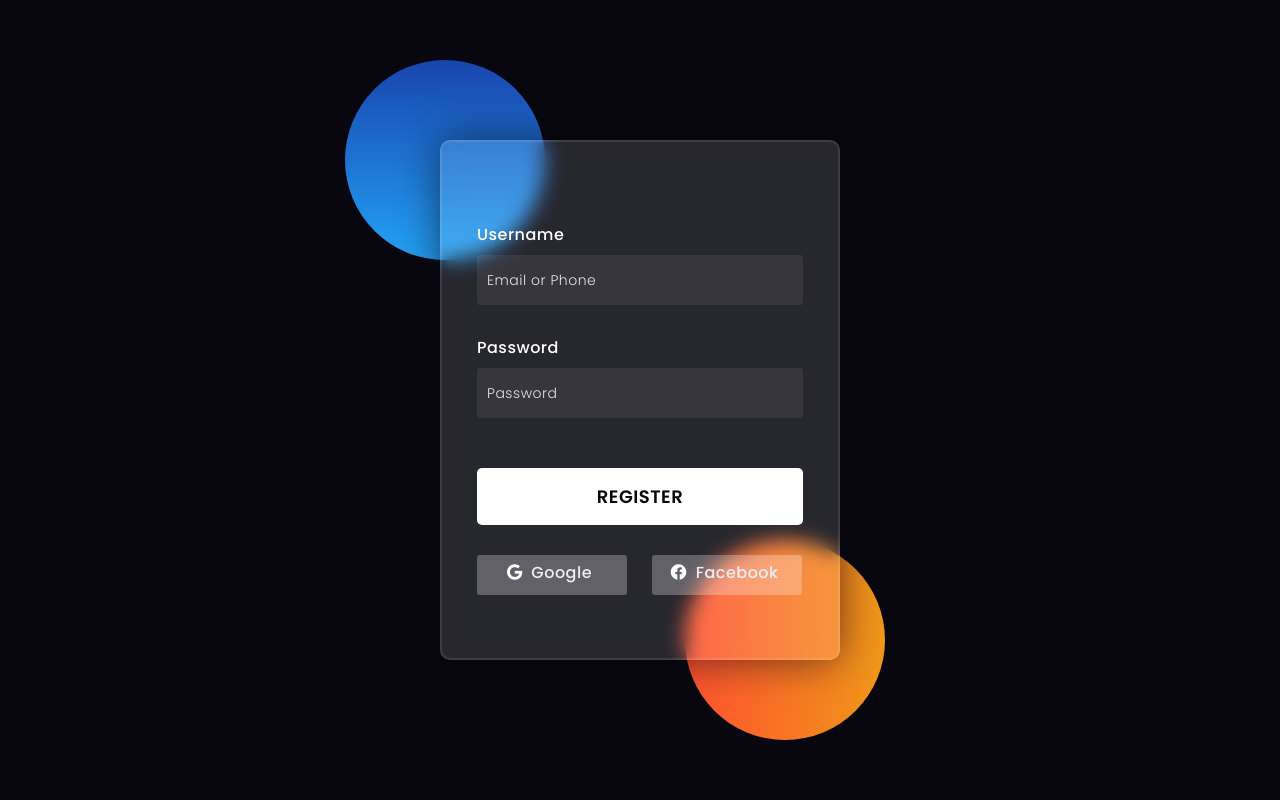
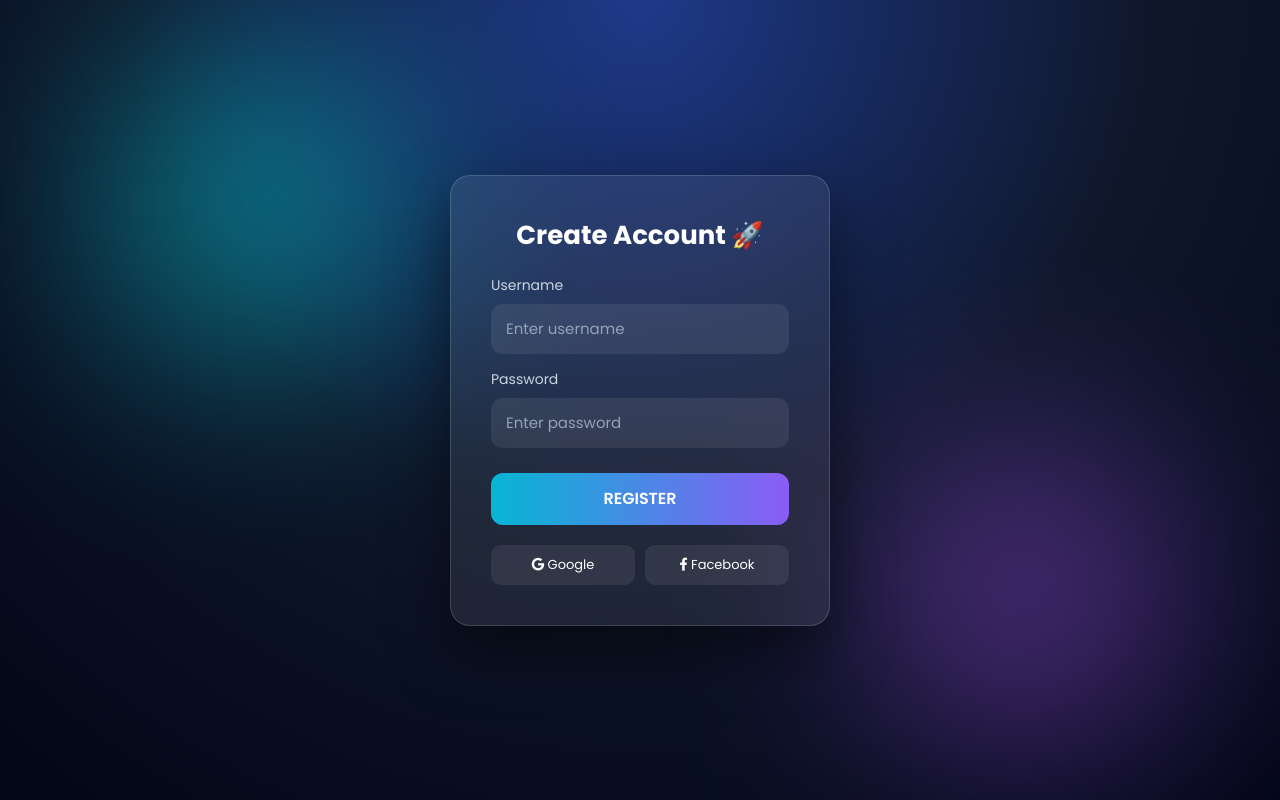
Before and after one commit to keerthanamary81-png/firstproject, a Django app: page /register in a window 1280 px wide. Run offline with Django 4.2, Linux system fonts and the light colour scheme.

Commit message:
Updated register page design

```diff
--- a/firstapp/templates/register.html
+++ b/firstapp/templates/register.html
@@ -1,157 +1,186 @@
 <!DOCTYPE html>
 <html lang="en">
 <head>
-  <!-- Design by foolishdeveloper.com -->
-    <title>Glassmorphism login Form Tutorial in html css</title>
+<meta charset="UTF-8">
+<meta name="viewport" content="width=device-width, initial-scale=1.0">
+<title>Secure Login</title>
 
-    <link rel="preconnect" href="https://fonts.gstatic.com">
 <link rel="stylesheet" href="https://cdnjs.cloudflare.com/ajax/libs/font-awesome/5.15.4/css/all.min.css">
-    <link href="https://fonts.googleapis.com/css2?family=Poppins:wght@300;500;600&display=swap" rel="stylesheet">
-    <!--Stylesheet-->
-    <style media="screen">
-      *,
-*:before,
-*:after{
-    padding: 0;
-    margin: 0;
-    box-sizing: border-box;
-}
-body{
-    background-color: #080710;
-}
-.background{
-    width: 430px;
-    height: 520px;
-    position: absolute;
-    transform: translate(-50%,-50%);
-    left: 50%;
-    top: 50%;
-}
-.background .shape{
-    height: 200px;
-    width: 200px;
-    position: absolute;
-    border-radius: 50%;
-}
-.shape:first-child{
-    background: linear-gradient(
-        #1845ad,
-        #23a2f6
-    );
-    left: -80px;
-    top: -80px;
-}
-.shape:last-child{
-    background: linear-gradient(
-        to right,
-        #ff512f,
-        #f09819
-    );
-    right: -30px;
-    bottom: -80px;
-}
-form{
-    height: 520px;
-    width: 400px;
-    background-color: rgba(255,255,255,0.13);
-    position: absolute;
-    transform: translate(-50%,-50%);
-    top: 50%;
-    left: 50%;
-    border-radius: 10px;
-    backdrop-filter: blur(10px);
-    border: 2px solid rgba(255,255,255,0.1);
-    box-shadow: 0 0 40px rgba(8,7,16,0.6);
-    padding: 50px 35px;
-}
-form *{
-    font-family: 'Poppins',sans-serif;
-    color: #ffffff;
-    letter-spacing: 0.5px;
-    outline: none;
-    border: none;
-}
-form h3{
-    font-size: 32px;
-    font-weight: 500;
-    line-height: 42px;
-    text-align: center;
+<link href="https://fonts.googleapis.com/css2?family=Poppins:wght@300;400;600;700&display=swap" rel="stylesheet">
+
+<style>
+*{
+    margin:0;
+    padding:0;
+    box-sizing:border-box;
+    font-family:'Poppins',sans-serif;
 }
 
-label{
-    display: block;
-    margin-top: 30px;
-    font-size: 16px;
-    font-weight: 500;
-}
-input{
-    display: block;
-    height: 50px;
-    width: 100%;
-    background-color: rgba(255,255,255,0.07);
-    border-radius: 3px;
-    padding: 0 10px;
-    margin-top: 8px;
-    font-size: 14px;
-    font-weight: 300;
-}
-::placeholder{
-    color: #e5e5e5;
-}
-button{
-    margin-top: 50px;
-    width: 100%;
-    background-color: #ffffff;
-    color: #080710;
-    padding: 15px 0;
-    font-size: 18px;
-    font-weight: 600;
-    border-radius: 5px;
-    cursor: pointer;
-}
-.social{
-  margin-top: 30px;
-  display: flex;
-}
-.social div{
-  background: red;
-  width: 150px;
-  border-radius: 3px;
-  padding: 5px 10px 10px 5px;
-  background-color: rgba(255,255,255,0.27);
-  color: #eaf0fb;
-  text-align: center;
-}
-.social div:hover{
-  background-color: rgba(255,255,255,0.47);
-}
-.social .fb{
-  margin-left: 25px;
-}
-.social i{
-  margin-right: 4px;
+body{
+    min-height:100vh;
+    display:flex;
+    justify-content:center;
+    align-items:center;
+    background: radial-gradient(circle at top,#1e3a8a,#0f172a,#020617);
+    overflow-y:auto;
+    padding:20px;
 }
 
+/* glowing shapes */
+.shape{
+    position:absolute;
+    width:250px;
+    height:250px;
+    border-radius:50%;
+    filter:blur(120px);
+    opacity:0.7;
+    z-index:0;
+}
+
+.shape.one{
+    background:#00f5ff;
+    top:10%;
+    left:10%;
+}
+
+.shape.two{
+    background:#a855f7;
+    bottom:10%;
+    right:10%;
+}
+
+/* form box */
+form{
+    width:380px;
+    max-width:95%;
+    background:rgba(255,255,255,0.08);
+    backdrop-filter:blur(20px);
+    border:1px solid rgba(255,255,255,0.15);
+    border-radius:20px;
+    padding:40px;
+    box-shadow:0 25px 60px rgba(0,0,0,0.5);
+    z-index:10;
+    position:relative;
+}
+
+/* title */
+form h2{
+    text-align:center;
+    color:#fff;
+    margin-bottom:20px;
+    font-size:26px;
+}
+
+/* labels */
+label{
+    display:block;
+    color:#cbd5e1;
+    margin-top:15px;
+    font-size:14px;
+}
+
+/* inputs */
+input{
+    width:100%;
+    height:50px;
+    margin-top:8px;
+    border:none;
+    border-radius:12px;
+    padding:0 15px;
+    font-size:15px;
+    background:rgba(255,255,255,0.08);
+    color:white;
+}
+
+input::placeholder{
+    color:#94a3b8;
+}
+
+input:focus{
+    outline:none;
+    border:1px solid #00f5ff;
+}
+
+/* button */
+button{
+    width:100%;
+    margin-top:25px;
+    height:52px;
+    border:none;
+    border-radius:12px;
+    background:linear-gradient(90deg,#06b6d4,#8b5cf6);
+    color:white;
+    font-size:16px;
+    font-weight:600;
+    cursor:pointer;
+    transition:0.3s;
+}
+
+button:hover{
+    transform:translateY(-2px);
+    box-shadow:0 10px 25px rgba(139,92,246,0.4);
+}
+
+/* social */
+.social{
+    display:flex;
+    gap:10px;
+    margin-top:20px;
+}
+
+.social div{
+    flex:1;
+    text-align:center;
+    padding:10px;
+    border-radius:10px;
+    background:rgba(255,255,255,0.08);
+    color:white;
+    cursor:pointer;
+    transition:0.3s;
+    font-size:13px;
+}
+
+.social div:hover{
+    background:rgba(255,255,255,0.18);
+}
+
+/* responsive */
+@media(max-width:500px){
+    form{
+        padding:30px 20px;
+    }
+
+    .social{
+        flex-direction:column;
+    }
+}
 </style>
 </head>
+
 <body>
-    <div class="background">
-        <div class="shape"></div>
-        <div class="shape"></div>
-    </div>
+
+<div class="shape one"></div>
+<div class="shape two"></div>
+
 <form method="POST">
     {% csrf_token %}
-        <label for="username">Username</label>
-        <input type="text" placeholder="Email or Phone" id="username" name="username">
 
-        <label for="password">Password</label>
-        <input type="password" placeholder="Password" id="password" name="password">
+    <h2>Create Account 🚀</h2>
 
-        <button>REGISTER</button>
+    <label>Username</label>
+    <input type="text" name="username" placeholder="Enter username" required>
+
+    <label>Password</label>
+    <input type="password" name="password" placeholder="Enter password" required>
+
+    <button type="submit">REGISTER</button>
+
     <div class="social">
-          <div class="go"><i class="fab fa-google"></i>  Google</div>
-          <div class="fb"><i class="fab fa-facebook"></i>  Facebook</div>
+        <div><i class="fab fa-google"></i> Google</div>
+        <div><i class="fab fa-facebook-f"></i> Facebook</div>
     </div>
+
 </form>
+
 </body>
 </html>
```
Lines whose indentation alone changed are shown as unchanged.
